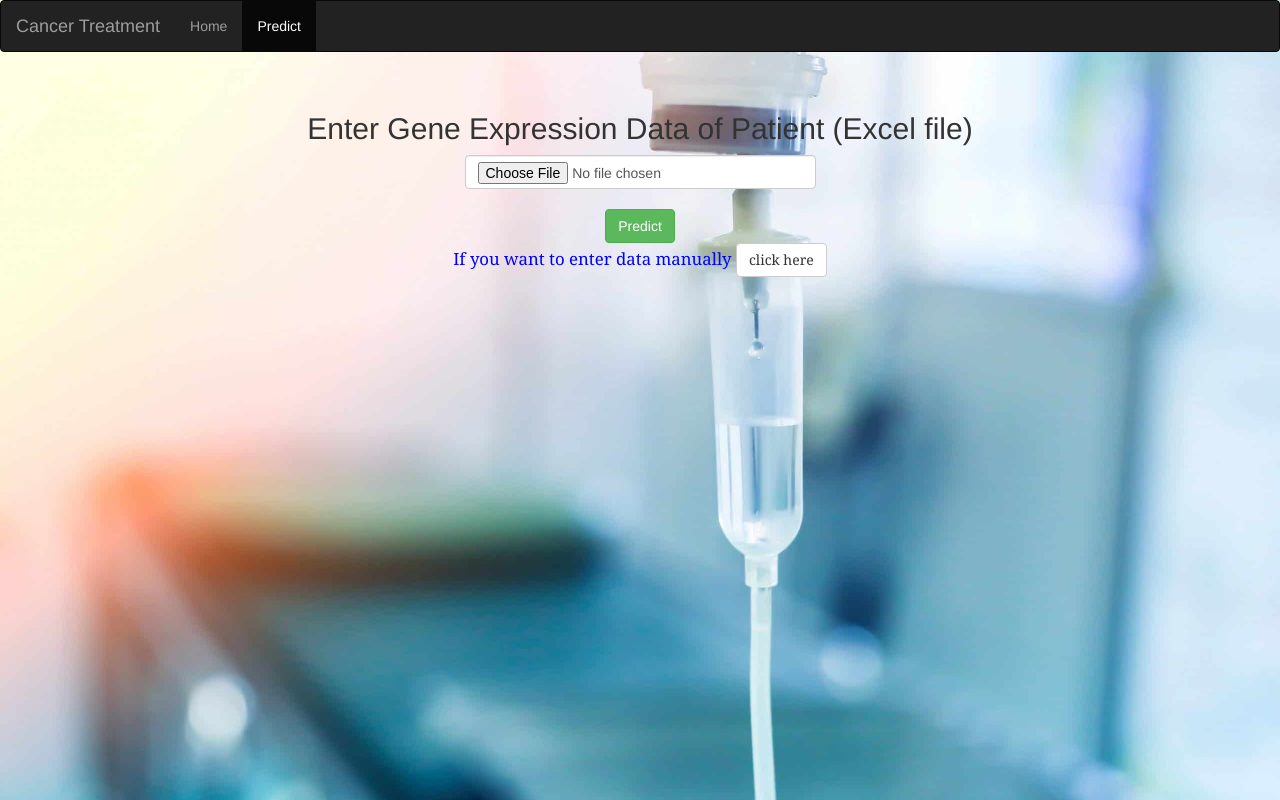
After one commit to bajariyakrutik/chemotherapy_suitability_prediction, a Flask app: page /page in a window 1280 px wide. The commit adds this page. Run offline with Flask 2, Linux system fonts and the light colour scheme; parts of the project's set-up code (start-up, migrations or seed data) failed here and were passed over; some libraries are stand-ins or nearby versions.

Commit message:
UI changes

```diff
--- a/app.py
+++ b/app.py
@@ -6,6 +6,7 @@ import numpy as np
 from flask import Flask, render_template
 from flask import request, jsonify
 from werkzeug.utils import secure_filename
+from livereload import Server
 
 
 app = Flask(__name__)
@@ -14,15 +15,17 @@ model = pickle.load(open('model.pkl', 'rb'))
 @app.route('/')
 def man():
     return render_template('home.html')
-@app.route('/home1.html')
+
+@app.route('/page')
 def man1():
-    return render_template('home1.html')
-@app.route('/home2.html')
+    return render_template('page.html')
+
+@app.route('/result')
 def man2():
-    return render_template('home2.html')
+    return render_template('result.html')
 
 @app.route('/predict',methods=['GET', 'POST'])
-def home():
+def predict():
     '''
     For rendering results on HTML GUI
     '''
@@ -68,9 +71,9 @@ def home():
         print("Chemotherapy Not Suitable")
     else:
         print("Chemotherapy Suitable")
-    return render_template('home.html', data=prediction, prediction_text='{}'.format(output))
+    return render_template('result.html', data=prediction, prediction_text='{}'.format(output))
 @app.route('/predict1',methods=['POST'])
-def home1():
+def predict1():
     '''
     For rendering results on HTML GUI
     '''
@@ -105,6 +108,8 @@ def home1():
         print("Chemotherapy Not Suitable")
     else:
         print("Chemotherapy Suitable")
-    return render_template('home1.html', data=prediction1, prediction1_text='{}'.format(output))
+    return render_template('result.html', data=prediction1, prediction_text='{}'.format(output))
 if __name__ == "__main__":
-    app.run(debug=True)
+    # app.run(debug=True)
+    server = Server(app.wsgi_app)
+    server.serve()
--- a/static/css/style.css
+++ b/static/css/style.css
@@ -1,8 +1,9 @@
-body {
-  background-color: #00BFFF;
-
-  overflow-x: hidden;
-
+body,html {
+  height: 100%;
+  width: 100%;
+  background-image: url("../img/background.jpg");
+  background-position: center;
+  background-size: cover;
   }
 
 p {
@@ -16,3 +17,19 @@ h1 {
   font-size: 2.5em;
   color: FireBrick;
   }
+
+#form2 {
+  display:none;
+  }
+
+input::placeholder {
+  text-align: center;
+  }
+
+.flex {
+  display: flex;
+  justify-content: center;
+  align-items: center; /* Optional */
+  margin: auto;
+  width: 30%;
+}
--- /dev/null
+++ b/templates/page.html
@@ -0,0 +1,161 @@
+<!DOCTYPE html>
+<html >
+
+<head>
+<meta charset="UTF-8">
+<title>Model Deployment</title>
+<meta charset="utf-8">
+<meta name="viewport" content="width=device-width, initial-scale=1">
+<link rel="stylesheet" href="https://maxcdn.bootstrapcdn.com/bootstrap/3.4.1/css/bootstrap.min.css">
+<script src="https://ajax.googleapis.com/ajax/libs/jquery/3.5.1/jquery.min.js"></script>
+<script src="https://maxcdn.bootstrapcdn.com/bootstrap/3.4.1/js/bootstrap.min.js"></script>
+<link href='https://fonts.googleapis.com/css?family=Open+Sans+Condensed:300' rel='stylesheet' type='text/css'>
+<link rel="stylesheet" href="{{ url_for('static', filename='css/style.css') }}">
+
+</head>
+
+<body>
+  <nav class="navbar navbar-inverse">
+    <div class="container-fluid">
+      <div class="navbar-header">
+        <a class="navbar-brand" href="#">Cancer Treatment</a>
+      </div>
+      <ul class="nav navbar-nav">
+        <li><a href="/">Home</a></li>
+        <li class="active"><a href="/page">Predict</a></li>
+      </ul>
+    </div>
+  </nav><br>
+
+  <!-- <div class="center"> -->
+    <div id="form1" class="container-fluid">
+      <div class="container">
+        <div class="row">
+          <div class="col text-center">
+            <div class="container-fluid">
+              <p class="lead"><h2>Enter Gene Expression Data of Patient (Excel file)</h2></p>
+            </div>
+            <form action = "{{ url_for('predict') }}" method = "POST" enctype = "multipart/form-data">
+              <input class="form-control flex" type = "file" name = "file" accept=".xlsx" required /><br>
+              <button type="submit" class="btn btn-success"value='predict'>Predict</button>
+              <p style="color: blue;">If you want to enter data manually <button type="button" class="btn btn-default" id="manual">click here</button></p>
+            </form>
+          </div>
+        </div>
+      </div>
+    </div>
+
+    <div id="form2" class="container-fluid">
+      <div class="container">
+        <div class="row">
+          <div class="col text-center">
+            <div class="container-fluid">
+              <p class="lead"><h2>Enter Gene Expression Data of Patient (Manually)</h2></p><br>
+            </div>
+
+            <form method="POST", action="{{ url_for('predict1') }}">
+              <div class="form-row">
+                <div class="form-group col-md-4">
+                  <input type="text", name='a', placeholder="MCM2", required="required", class="form-control" width="20px"/>
+                </div>
+                <div class="form-group col-md-4">
+                  <input type="text", name='b', placeholder="DEK", required="required", class="form-control" />
+                </div>
+              </div>
+              <div class="form-row">
+                <div class="form-group col-md-4">
+                  <input type="text", name='c', placeholder="H2AFZ", required="required", class="form-control" />
+                </div>
+                <div class="form-group col-md-4">
+                  <input type="text", name='d', placeholder="METRN", required="required", class="form-control" />
+                </div>
+              </div>
+              <div class="form-row">
+                <div class="form-group col-md-4">
+                  <input type="text", name='e', placeholder="NFIB", required="required", class="form-control" />
+                </div>
+                <div class="form-group col-md-4">
+                  <input type="text", name='f', placeholder="TPX2", required="required", class="form-control" />
+                </div>
+              </div>
+              <div class="form-row">
+                <div class="form-group col-md-4">
+                  <input type="text", name='g', placeholder="MCM6", required="required", class="form-control" />
+                </div>
+                <div class="form-group col-md-4">
+                  <input type="text", name='h', placeholder="TOPBP1", required="required", class="form-control" />
+                </div>
+              </div>
+              <div class="form-row">
+                <div class="form-group col-md-4">
+                  <input type="text", name='i', placeholder="FEN1", required="required", class="form-control" />
+                </div>
+                <div class="form-group col-md-4">
+                  <input type="text", name='j', placeholder="TTK", required="required", class="form-control" />
+                </div>
+              </div>
+              <div class="form-row">
+                <div class="form-group col-md-4">
+                  <input type="text", name='k', placeholder="ESR1", required="required", class="form-control" />
+                </div>
+                <div class="form-group col-md-4">
+                  <input type="text", name='l', placeholder="MELK", required="required", class="form-control" />
+                </div>
+              </div>
+              <div class="form-row">
+                <div class="form-group col-md-4">
+                  <input type="text", name='m', placeholder="E2F3", required="required", class="form-control" />
+                </div>
+                <div class="form-group col-md-4">
+                  <input type="text", name='n', placeholder="CYP2B7P", required="required", class="form-control" />
+                </div>
+              </div>
+              <div class="form-row">
+                <div class="form-group col-md-4">
+                  <input type="text", name='o', placeholder="TP53TG1", required="required", class="form-control" />
+                </div>
+                <div class="form-group col-md-4">
+                  <input type="text", name='p', placeholder="RARRES1", required="required", class="form-control" />
+                </div>
+              </div>
+              <div class="form-row">
+                <div class="form-group col-md-4">
+                  <input type="text", name='q', placeholder="ROPN1B", required="required", class="form-control" />
+                </div>
+                <div class="form-group col-md-4">
+                  <input type="text", name='r', placeholder="PLCH1", required="required", class="form-control" />
+                </div>
+              </div>
+              <div class="form-row">
+                <div class="form-group col-md-6">
+                  <input type="text", name='s', placeholder="SLC7A8", required="required", class="form-control" />
+                </div>
+                <div class="form-group col-md-6">
+                  <input type="text", name='t', placeholder="MLPH", required="required", class="form-control" />
+                </div>
+              </div><br>
+              <!-- <div class="container-fluid"><br> -->
+                <button type="submit" class="btn btn-success"value='predict'>Predict</button>
+              <!-- </div> -->
+              <p style="color: blue;">If you want to enter excel file <button type="button" class="btn btn-primary" id="excel">click here</button></p>
+            </form>
+          </div>
+        </div>
+      </div>
+    </div>
+  <!-- </div> -->
+
+<script>
+  $(document).ready(function() {
+  $("#manual").click(function() {
+    $("#form1").hide();
+    $("#form2").show();
+  });
+  $("#excel").click(function() {
+    $("#form1").show();
+    $("#form2").hide();
+  });
+});
+</script>
+</body>
+</html>
```
Also changed, not shown: templates/home.html (+5 -23 lines), templates/home1.html (deleted, +0 -128 lines), templates/result.html (renamed from templates/home2.html, +8 -7 lines), static/img/background.jpg (added).
